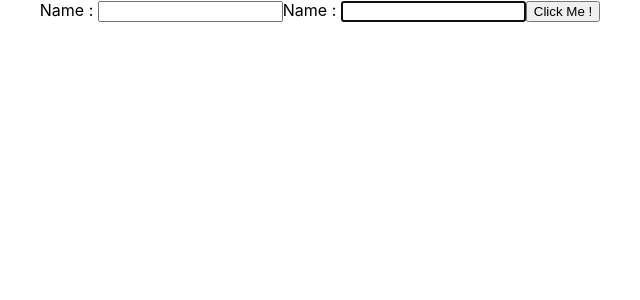
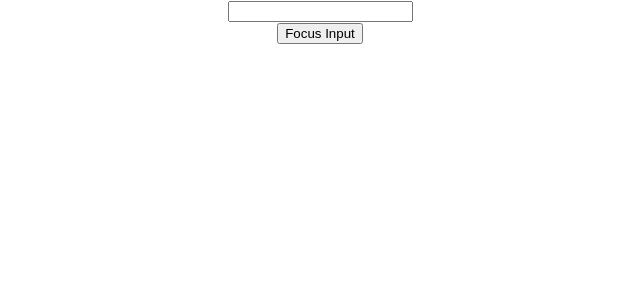
Before and after one commit to kartikBhanderi/React, a React (Create React App) app in the folder hello/: page / in a window 1280 px wide. Shown: the top 300 px of the page, without its empty margins (320-960 px from the left). Built offline with nearby package versions, Linux system fonts and the light colour scheme.

Commit message:
ref with class comp

```diff
--- a/hello/src/App.js
+++ b/hello/src/App.js
@@ -1,14 +1,13 @@
 import logo from './logo.svg';
 import './App.css';
 import './appStyles.css'
-import './components/Ref'
-import Ref from './components/Ref';
+import Focus from './components/Focus';
 
 function App() {
   return (
     <div className="App">
 
-      <Ref />
+      <Focus></Focus>
 
     </div>
   );
--- /dev/null
+++ b/hello/src/components/Focus.js
@@ -0,0 +1,31 @@
+import React, { Component } from 'react'
+import Input from './Input'
+
+class Focus extends Component {
+
+    constructor(props) {
+        super(props)
+
+        this.currRef = React.createRef()
+    }
+
+    // focusInput() {
+    //     console.log('HI')
+    // }
+
+    clickHandler = () => {
+        console.log(this.currRef)
+        this.currRef.current.focusInput()
+    }
+
+    render() {
+        return (
+            <div>
+                <Input></Input>
+                <button ref={this.currRef} onClick={this.clickHandler} > Focus Input</button>
+            </div>
+        )
+    }
+}
+
+export default Focus
--- /dev/null
+++ b/hello/src/components/Input.js
@@ -0,0 +1,25 @@
+import React, { Component } from 'react'
+
+class Input extends Component {
+
+    constructor(props) {
+        super(props)
+
+        this.currRef = React.createRef()
+    }
+
+
+    focusInput = () => {
+        this.currRef.current.focus()
+    }
+
+    render() {
+        return (
+            <div>
+                <input type="text" ref={this.currRef}></input>
+            </div>
+        )
+    }
+}
+
+export default Input
--- a/hello/src/components/Ref.js
+++ /dev/null
@@ -1,38 +0,0 @@
-import React, { Component } from 'react'
-
-class Ref extends Component {
-
-    constructor(props) {
-        super(props)
-
-        this.refDemo = React.createRef()
-        this.cbRef = null
-        this.setcbRef = (element) => {
-            this.cbRef = element
-        }
-    }
-
-    componentDidMount = () => {
-        if(this.cbRef) {
-            this.cbRef.focus()
-        }
-        // console.log(this.refDemo)
-        // this.refDemo.current.focus()
-    }
-
-    clickHandler = () => {
-        alert(this.cbRef.value)
-        // alert(this.refDemo.current.value)
-    }
-
-    render() {
-        return (
-            <div>
-                Name : <input type="text" ref={this.refDemo}></input>
-                Name : <input type="text" ref={this.setcbRef}></input>
-                <button onClick={this.clickHandler}> Click Me !</button>
-            </div>
-        )
-    }
-}
-export default Ref
```
Also changed, not shown: hello/React_YT_learning.txt, 1 other file (tests, documents, lock files or other folders).
